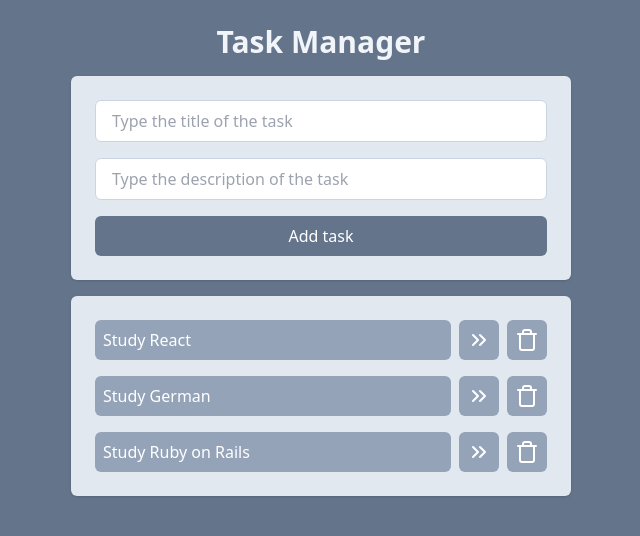
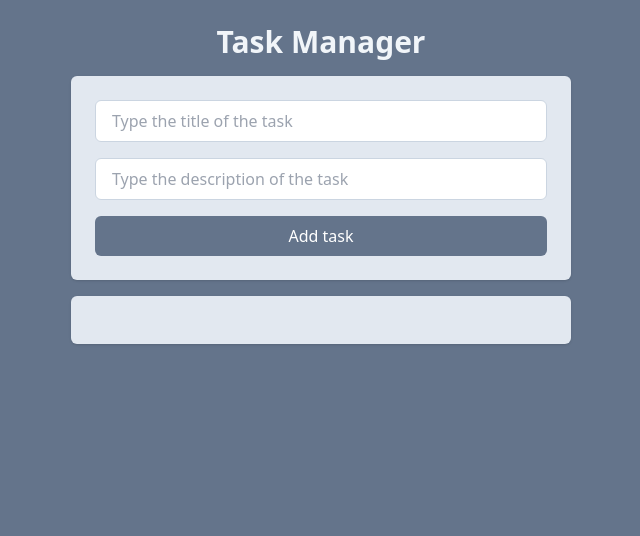
Before and after one commit to NataliaBraganca/Task-Manager-React, a React (Vite) app: page / in a window 1280 px wide. Shown: the top 536 px of the page, without its empty margins (319-959 px from the left). Built offline with nearby package versions, Linux system fonts and the light colour scheme.

Commit message:
localstorage

```diff
--- a/src/App.jsx
+++ b/src/App.jsx
@@ -4,26 +4,13 @@ import AddTask from './components/AddTask';
 import { v4 } from 'uuid';
 
 function App() {
-  const [tasks, setTasks] = React.useState([{
-    id: 1,
-    title: "Study React",
-    description: "Study React to be a better Front-End developer",
-    isCompleted: false
-  },
-  {
-    id: 2,
-    title: "Study German",
-    description: "Study German to be a better Front-End developer",
-    isCompleted: false
-  },
-  {
-    id: 3,
-    title: "Study Ruby on Rails",
-    description: "Study React to be a better Front-End developer",
-    isCompleted: false
-  },
+  const [tasks, setTasks] = React.useState(
+    JSON.parse(localStorage.getItem("tasks")) || []);
 
-]);
+
+React.useEffect(() => {
+  localStorage.setItem("tasks", JSON.stringify(tasks));
+}, [tasks]);
 
  function onTaskClick(taskId){
   const newTasks = tasks.map(task => {
```
